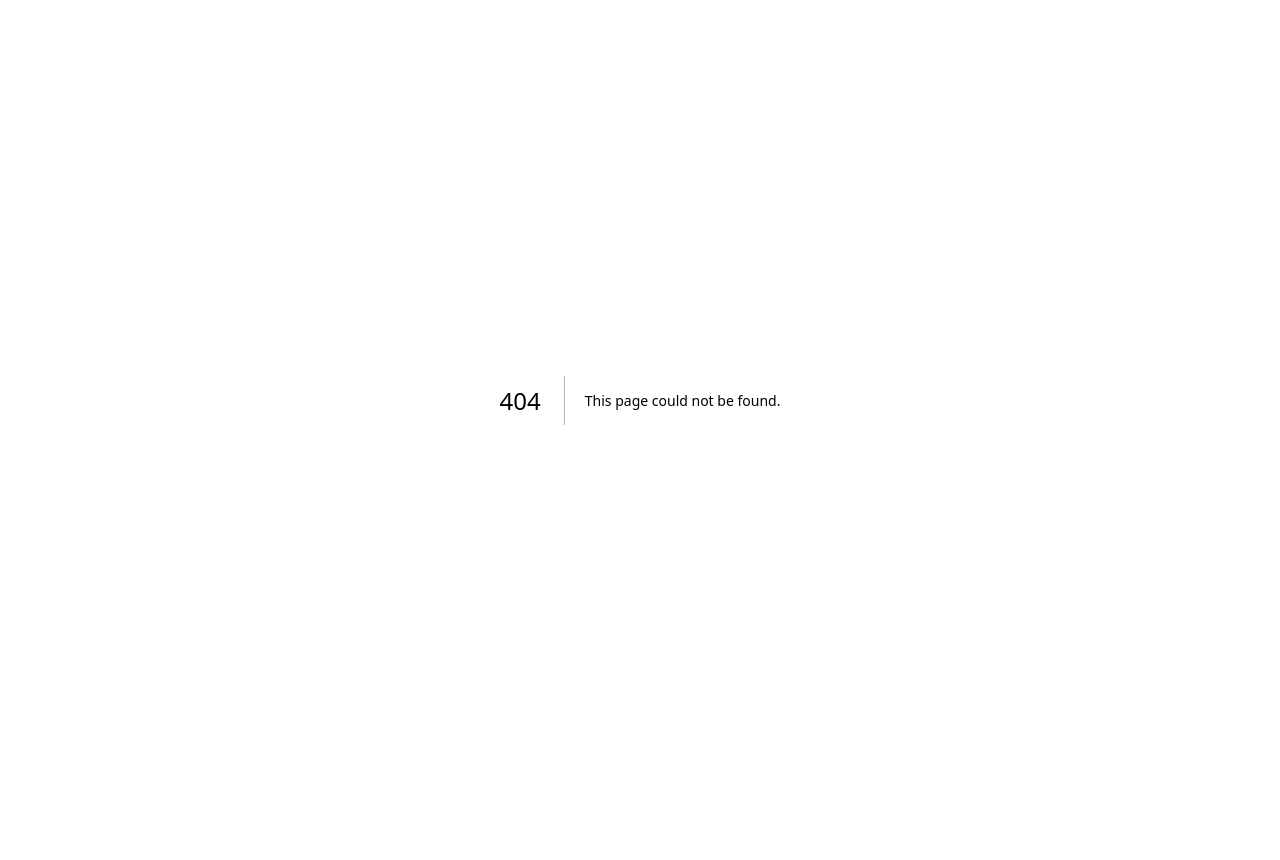
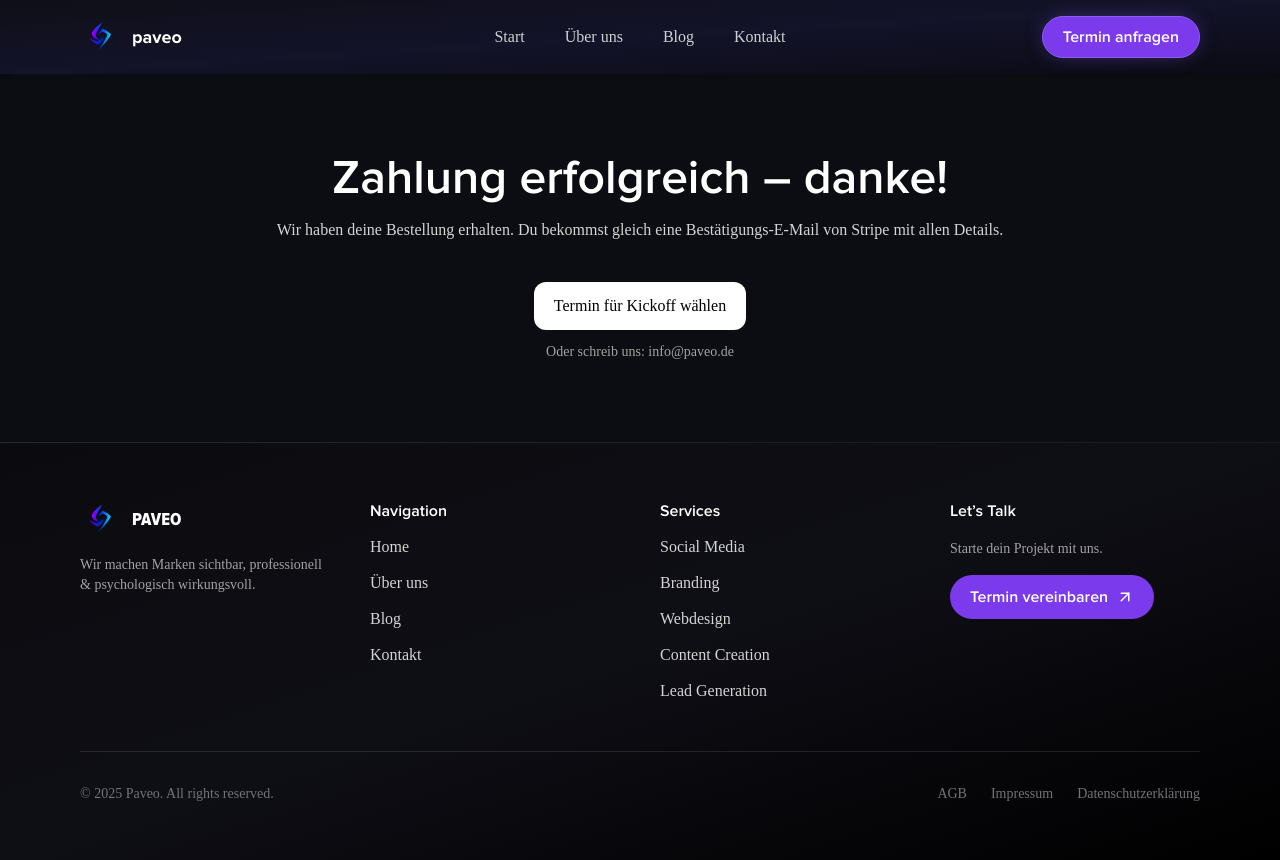
Before and after one commit to cyclebittt/pavewebyyyy, a Next.js app: page /success in a window 1280 px wide. Before the commit this address had no page. Before the commit the page ends 800 px from the top, so only its background shows below. Built offline with nearby package versions, Linux system fonts and the light colour scheme; a web font is replaced by a local one.

Commit message:
Create page.js

```diff
--- /dev/null
+++ b/app/success/page.js
@@ -0,0 +1,54 @@
+// /app/success/page.js
+'use client';
+
+import { useEffect, useState } from 'react';
+import Navbar from '@/components/layout/Navbar';
+import Footer from '@/components/layout/Footer';
+import Link from 'next/link';
+
+export default function SuccessPage() {
+  const [customerEmail, setCustomerEmail] = useState('');
+
+  useEffect(() => {
+    // Optional: aus der URL lesen (kann man per Webhook verifizieren)
+    const url = new URL(window.location.href);
+    const email = url.searchParams.get('email');
+    if (email) {
+      setCustomerEmail(email);
+    }
+  }, []);
+
+  return (
+    <div className="font-proxima bg-[#0C0D12] text-white min-h-screen">
+      <Navbar />
+      <section className="px-6 md:px-12 py-20">
+        <div className="max-w-3xl mx-auto text-center">
+          <h1 className="text-3xl md:text-5xl font-semibold mb-4">Zahlung erfolgreich – danke!</h1>
+          <p className="text-neutral-300 mb-6">
+            Wir haben deine Bestellung erhalten. Du bekommst gleich eine Bestätigungs-E-Mail von Stripe mit allen Details.
+          </p>
+
+          {customerEmail && (
+            <p className="text-neutral-400 mb-6">Deine Rechnung wird an {customerEmail} gesendet.</p>
+          )}
+
+          {/* Calendly-Link (kannst du durch <iframe> ersetzen, wenn du das Widget direkt einbetten willst) */}
+          <div className="mt-10">
+            <a
+              href="https://calendly.com/DEIN-CALENDLY"
+              target="_blank"
+              rel="noreferrer"
+              className="inline-block rounded-xl bg-white text-black px-5 py-3"
+            >
+              Termin für Kickoff wählen
+            </a>
+            <p className="text-neutral-400 text-sm mt-3">
+              Oder schreib uns: info@paveo.de
+            </p>
+          </div>
+        </div>
+      </section>
+      <Footer />
+    </div>
+  );
+}
```
